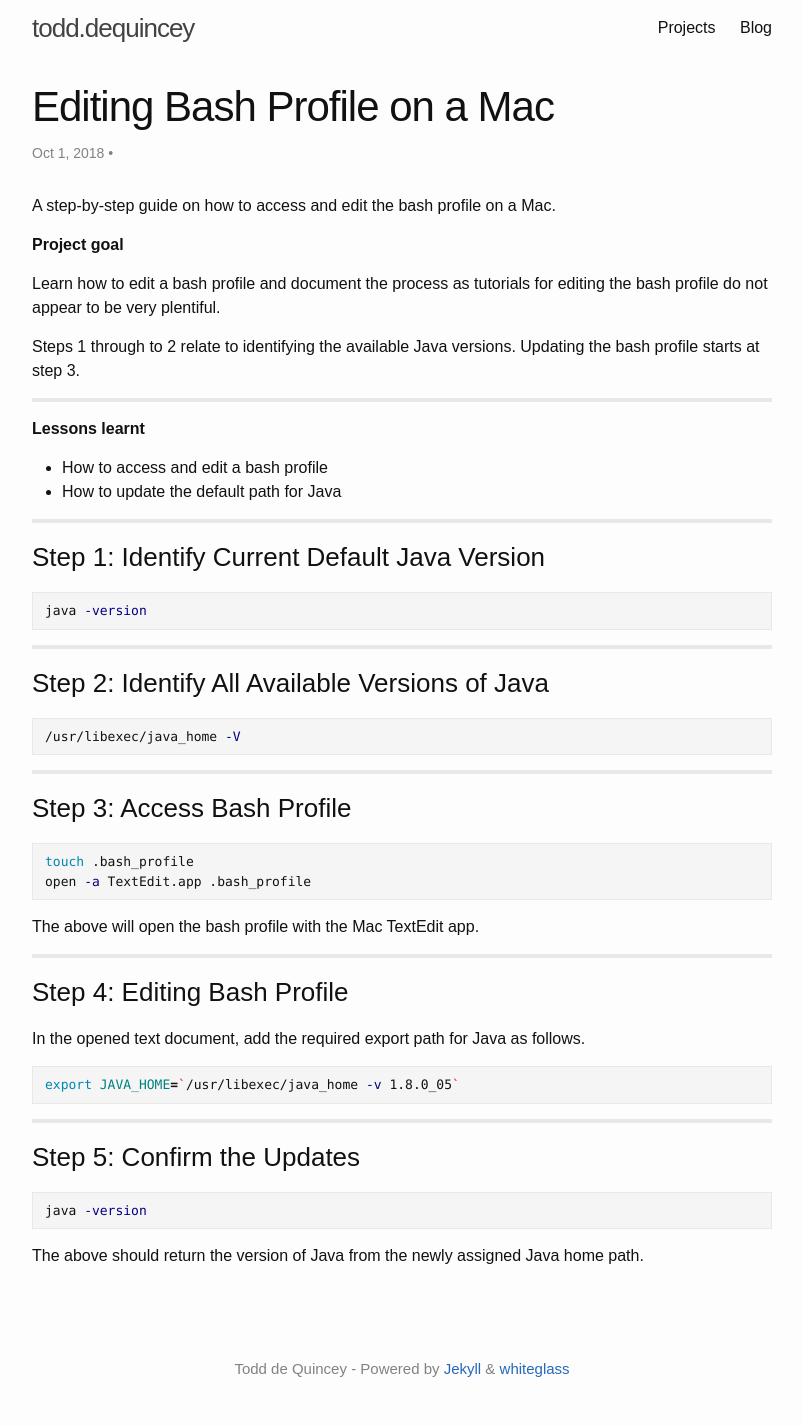
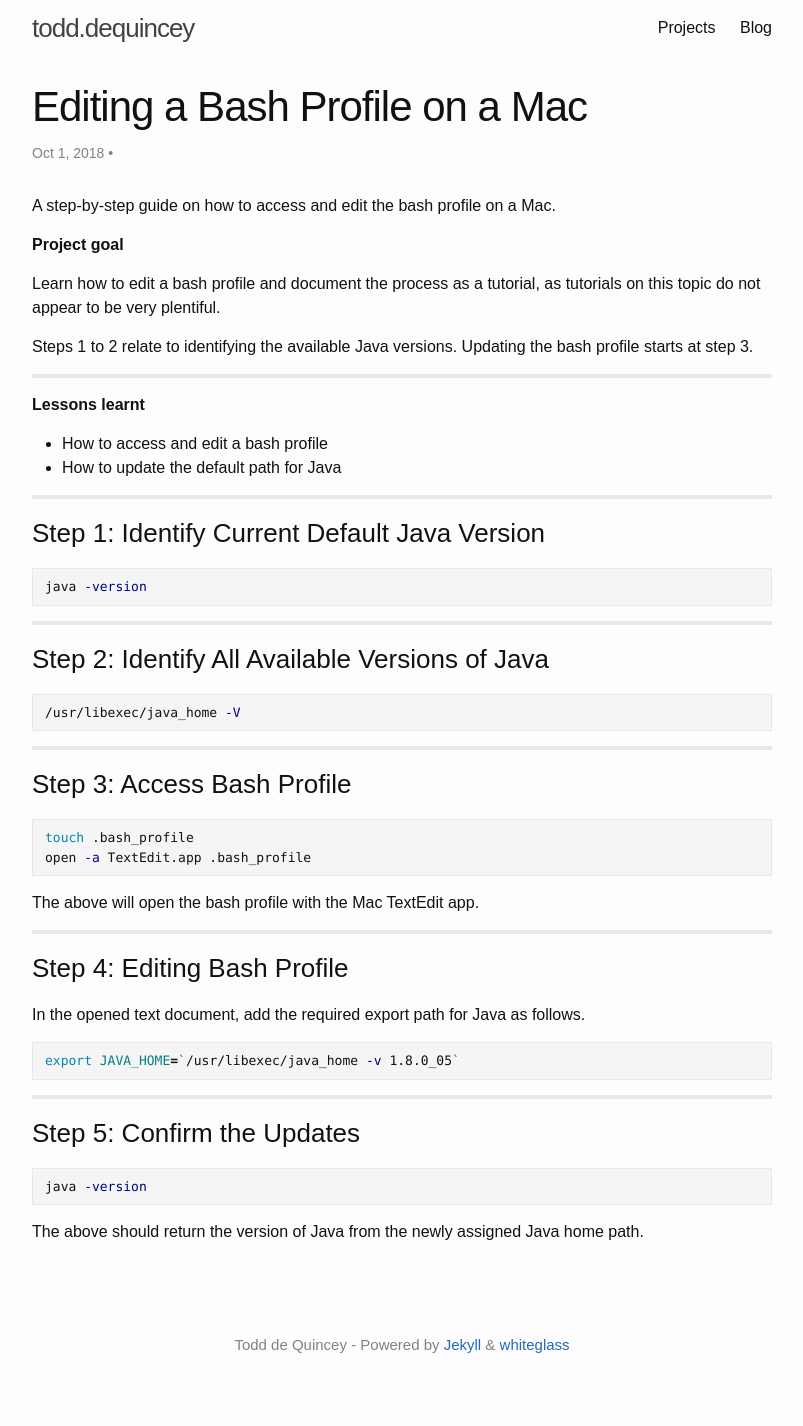
Before and after one commit to toddy86/dequincey.blog, a Jekyll site: the page built from _posts/2018-10-01-editing-bash-profile.md, in a window 1280 px wide. Shown: the whole page, without its empty margins (238-1041 px from the left). Built offline with Jekyll 4.4.1, drawn with Linux system fonts in a browser that asks for light colours; after the commit the page ends 1402 px from its top, so only the background shows below that.

Commit message:
typos in bash post

```diff
--- a/_posts/2018-10-01-editing-bash-profile.md
+++ b/_posts/2018-10-01-editing-bash-profile.md
@@ -1,6 +1,6 @@
 ---
 layout: post
-title: Editing Bash Profile on a Mac
+title: Editing a Bash Profile on a Mac
 categories: tutorial
 ---
 
@@ -9,9 +9,9 @@ A step-by-step guide on how to access and edit the bash profile on a Mac.
 <!-- more -->
 <b>Project goal</b>
 
-Learn how to edit a bash profile and document the process as tutorials for editing the bash profile do not appear to be very plentiful.
+Learn how to edit a bash profile and document the process as a tutorial, as tutorials on this topic do not appear to be very plentiful.
 
-Steps 1 through to 2 relate to identifying the available Java versions. Updating the bash profile starts at step 3.
+Steps 1 to 2 relate to identifying the available Java versions. Updating the bash profile starts at step 3.
 
 ---
 <b>Lessons learnt</b>
```
Also changed, not shown: 2 other files.
